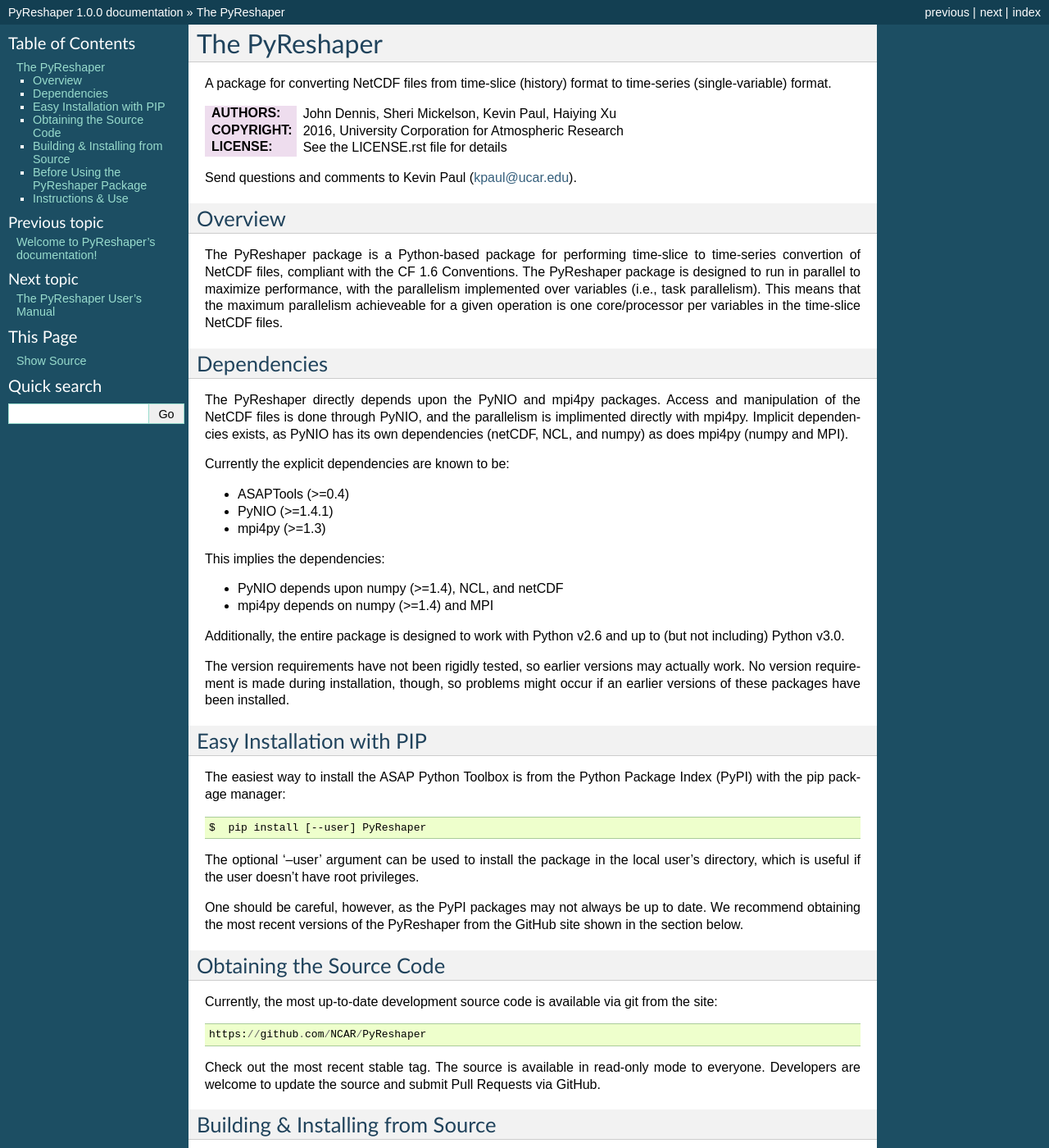
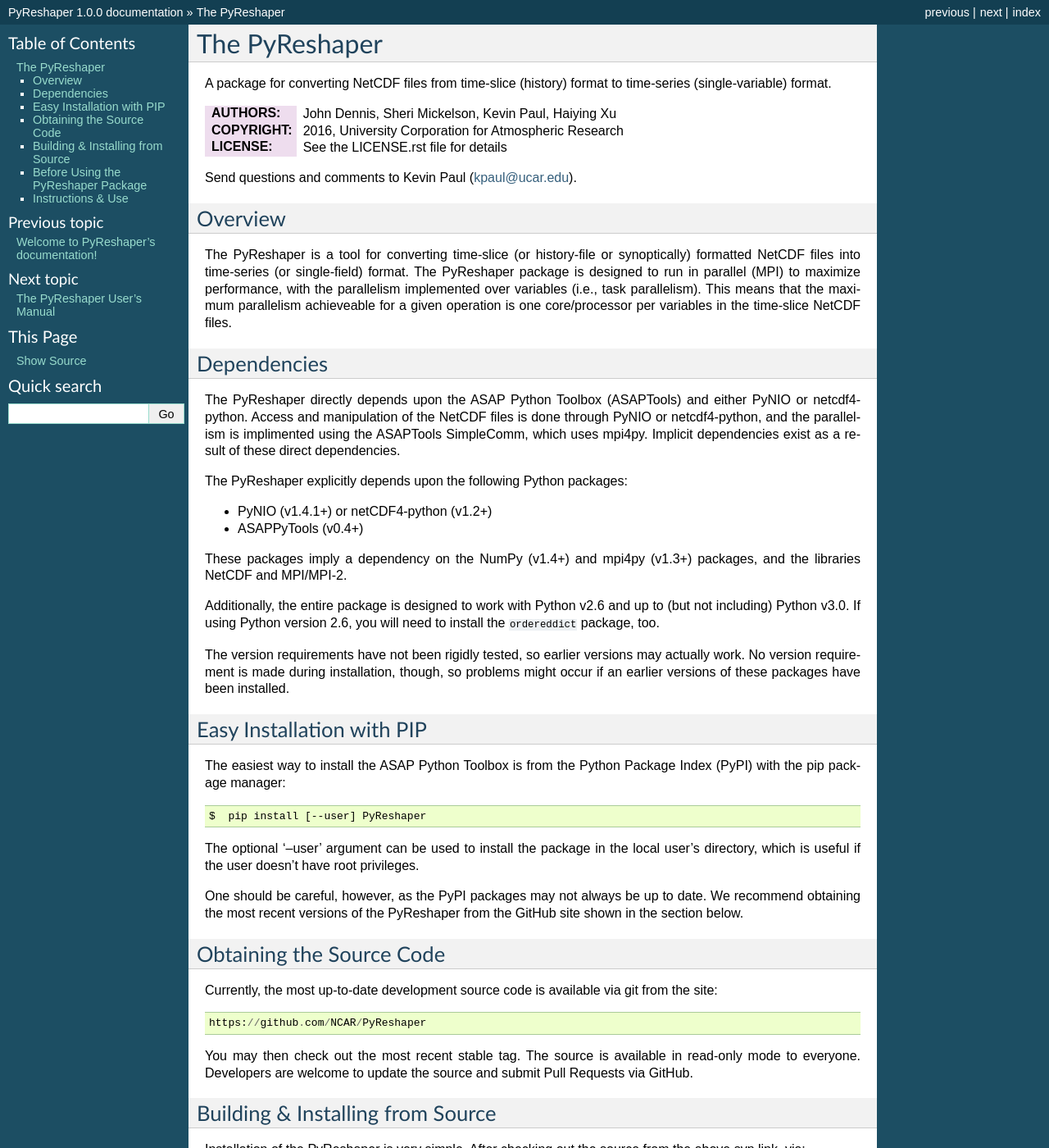
Before and after one commit to NCAR/PyReshaper, a Sphinx documentation site: the page built from docs/source/readme.rst, in a window 1280 px wide and 1400 px high. Shown: the whole window at 82% size. Built offline with Sphinx 7.4.7, drawn with Linux system fonts in a browser that asks for light colours; some of the changed text lies outside the part shown.

Commit message:
Updating README to be consistent with manual.

```diff
--- a/README.rst
+++ b/README.rst
@@ -14,9 +14,9 @@
 Overview
 --------
 
-The PyReshaper package is a Python-based package for performing time-slice
-to time-series convertion of NetCDF files, compliant with the CF 1.6
-Conventions.  The PyReshaper package is designed to run in parallel to
+The PyReshaper is a tool for converting time-slice (or history-file
+or synoptically) formatted NetCDF files into time-series (or single-field)
+format.  The PyReshaper package is designed to run in parallel (MPI) to
 maximize performance, with the parallelism implemented over variables
 (i.e., task parallelism).  This means that the maximum parallelism
 achieveable for a given operation is one core/processor per variables in
@@ -26,25 +26,23 @@
 Dependencies
 ------------
 
-The PyReshaper directly depends upon the PyNIO and mpi4py packages.  Access
-and manipulation of the NetCDF files is done through PyNIO, and the parallelism
-is implimented directly with mpi4py.  Implicit dependencies exists, as PyNIO
-has its own dependencies (netCDF, NCL, and numpy) as does mpi4py (numpy and
-MPI).
+The PyReshaper directly depends upon the ASAP Python Toolbox (ASAPTools)
+and either PyNIO or netcdf4-python.  Access and manipulation of the NetCDF
+files is done through PyNIO or netcdf4-python, and the parallelism is
+implimented using the ASAPTools SimpleComm, which uses mpi4py.  Implicit
+dependencies exist as a result of these direct dependencies.
 
-Currently the explicit dependencies are known to be:
+The PyReshaper explicitly depends upon the following Python packages:
 
-* ASAPTools (>=0.4)
-* PyNIO (>=1.4.1)
-* mpi4py (>=1.3)
+-  PyNIO (v1.4.1+) or netCDF4-python (v1.2+)
+-  ASAPPyTools (v0.4+)
 
-This implies the dependencies:
-
-* PyNIO depends upon numpy (>=1.4), NCL, and netCDF
-* mpi4py depends on numpy (>=1.4) and MPI
+These packages imply a dependency on the NumPy (v1.4+) and mpi4py (v1.3+)
+packages, and the  libraries NetCDF and MPI/MPI-2.
 
 Additionally, the entire package is designed to work with Python v2.6 and up
-to (but not including) Python v3.0.
+to (but not including) Python v3.0.  If using Python version 2.6, you will
+need to install the ``ordereddict`` package, too.
 
 The version requirements have not been rigidly tested, so earlier versions
 may actually work.  No version requirement is made during installation, though,
@@ -77,7 +75,7 @@
 
     https://github.com/NCAR/PyReshaper
 
-Check out the most recent stable tag.  The source is available in
+You may then check out the most recent stable tag.  The source is available in
 read-only mode to everyone.  Developers are welcome to update the source
 and submit Pull Requests via GitHub.
 
@@ -109,7 +107,7 @@
     $  python setup.py install --user
 
 This can be handy since the site-packages directory will be common for all
-user installs, and therefore only needs to be added to the PYTHONPATH once.
+user installs, and therefore only needs to be added to the ``PYTHONPATH`` once.
 
 To install the documentation, you must have Sphinx installed on your system.
 Sphinx can be easily installed with pip, via::
```
Also changed, not shown: docs/source/manual.rst (+4 -4 lines).
